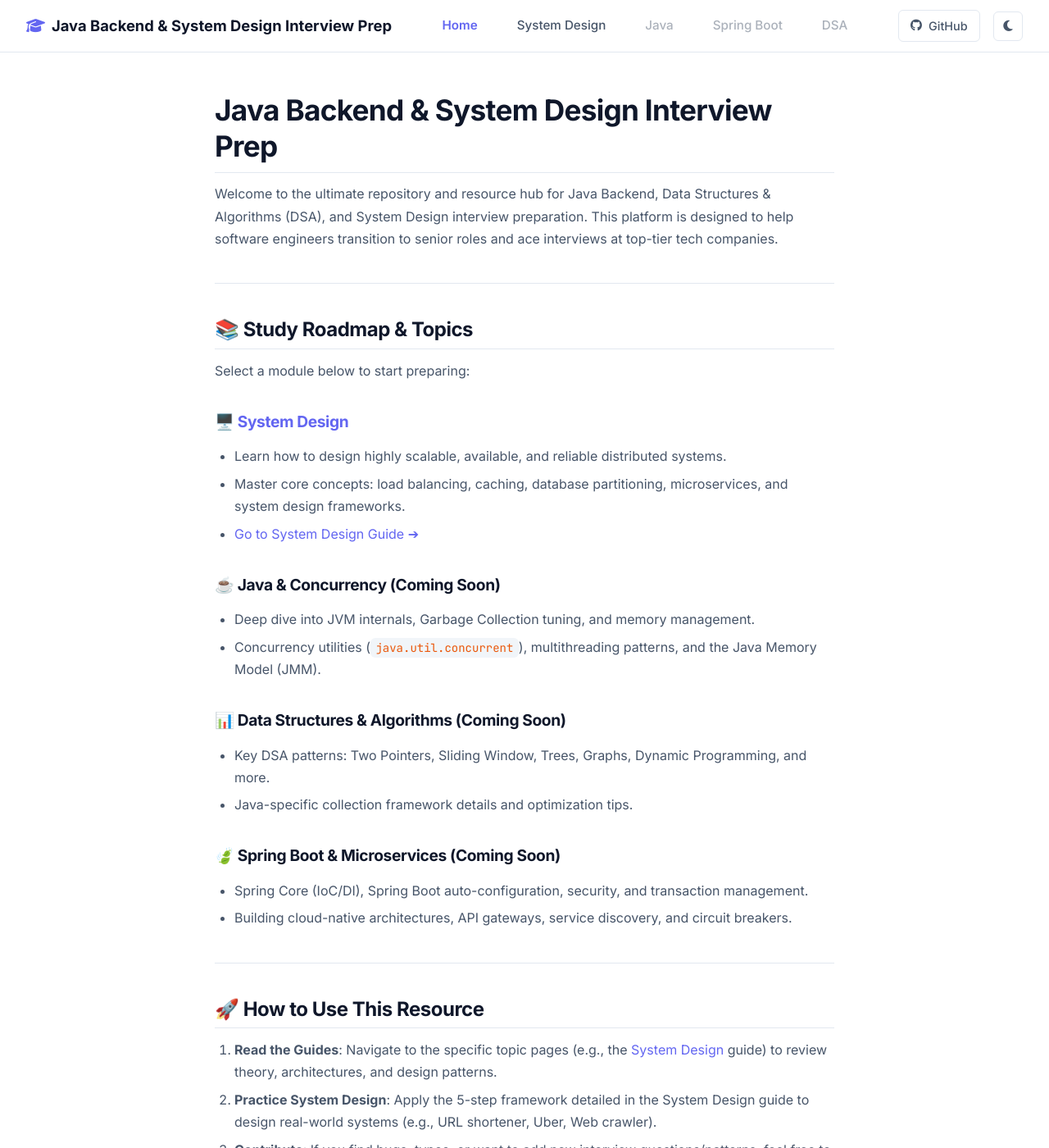
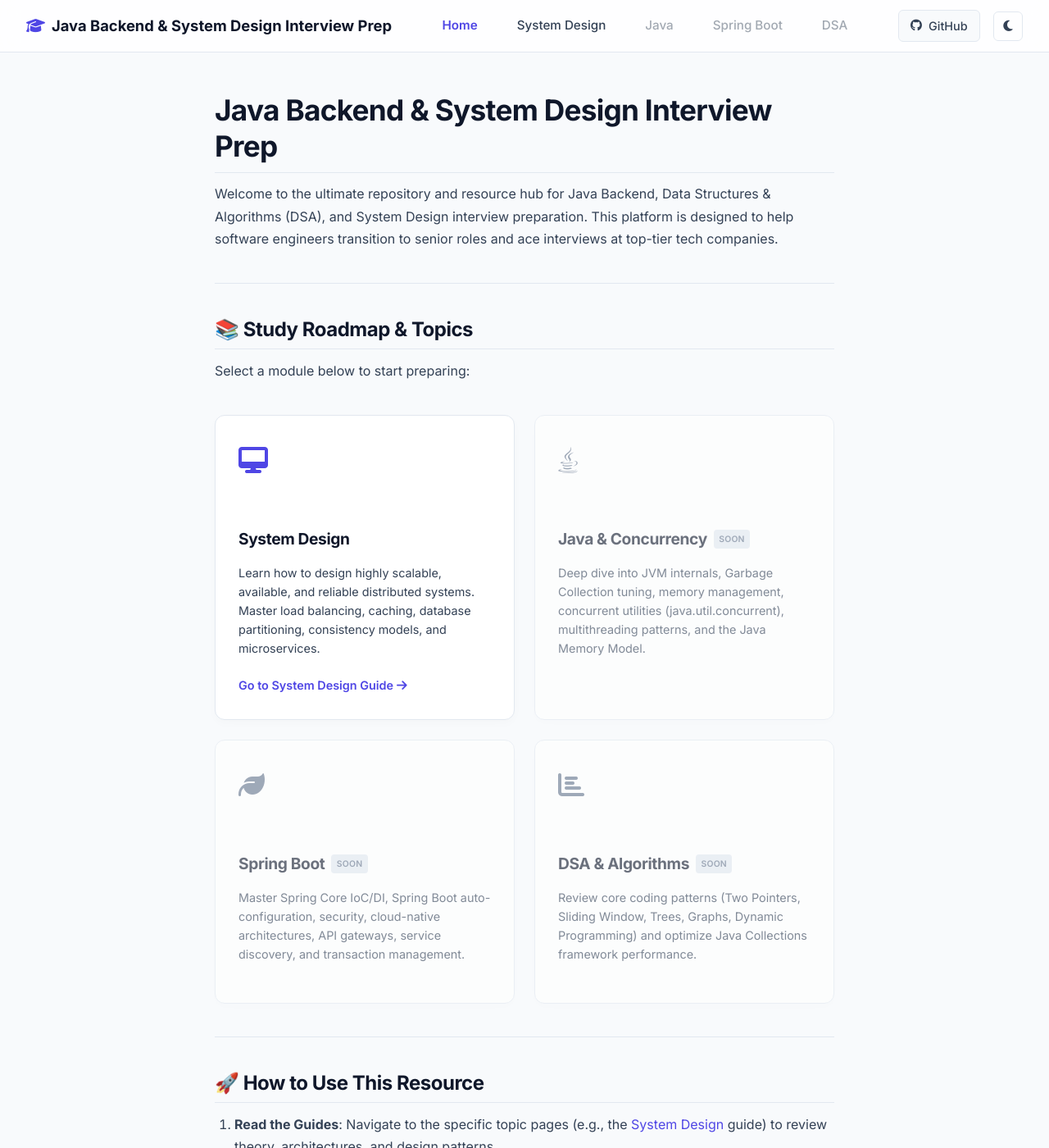
Before and after one commit to shouvik126/java-dsa-system-design-interview, a Jekyll site: the page built from README.md, in a window 1280 px wide and 1400 px high. Shown: the whole window at 82% size. Built offline with Jekyll 4.4.1, drawn with Linux system fonts in a browser that asks for light colours; some of the changed text lies outside the part shown.

Commit message:
improved style

```diff
--- a/README.md
+++ b/README.md
@@ -14,22 +14,40 @@ Welcome to the ultimate repository and resource hub for Java Backend, Data Struc
 
 Select a module below to start preparing:
 
-### 🖥️ [System Design](./System-Design/)
-*   Learn how to design highly scalable, available, and reliable distributed systems.
-*   Master core concepts: load balancing, caching, database partitioning, microservices, and system design frameworks.
-*   [Go to System Design Guide ➔](./System-Design/)
+<div class="topic-grid">
+  <a href="./System-Design/" class="topic-card">
+    <div class="topic-card-icon"><i class="fas fa-desktop"></i></div>
+    <div class="topic-card-content">
+      <h3 class="topic-card-title">System Design</h3>
+      <p class="topic-card-description">Learn how to design highly scalable, available, and reliable distributed systems. Master load balancing, caching, database partitioning, consistency models, and microservices.</p>
+      <span class="topic-card-link">Go to System Design Guide <i class="fas fa-arrow-right"></i></span>
+    </div>
+  </a>
 
-### ☕ Java & Concurrency (Coming Soon)
-*   Deep dive into JVM internals, Garbage Collection tuning, and memory management.
-*   Concurrency utilities (`java.util.concurrent`), multithreading patterns, and the Java Memory Model (JMM).
+  <div class="topic-card disabled">
+    <div class="topic-card-icon"><i class="fab fa-java"></i></div>
+    <div class="topic-card-content">
+      <h3 class="topic-card-title">Java & Concurrency <span class="badge badge-soon">Soon</span></h3>
+      <p class="topic-card-description">Deep dive into JVM internals, Garbage Collection tuning, memory management, concurrent utilities (java.util.concurrent), multithreading patterns, and the Java Memory Model.</p>
+    </div>
+  </div>
 
-### 📊 Data Structures & Algorithms (Coming Soon)
-*   Key DSA patterns: Two Pointers, Sliding Window, Trees, Graphs, Dynamic Programming, and more.
-*   Java-specific collection framework details and optimization tips.
+  <div class="topic-card disabled">
+    <div class="topic-card-icon"><i class="fas fa-leaf"></i></div>
+    <div class="topic-card-content">
+      <h3 class="topic-card-title">Spring Boot <span class="badge badge-soon">Soon</span></h3>
+      <p class="topic-card-description">Master Spring Core IoC/DI, Spring Boot auto-configuration, security, cloud-native architectures, API gateways, service discovery, and transaction management.</p>
+    </div>
+  </div>
 
-### 🍃 Spring Boot & Microservices (Coming Soon)
-*   Spring Core (IoC/DI), Spring Boot auto-configuration, security, and transaction management.
-*   Building cloud-native architectures, API gateways, service discovery, and circuit breakers.
+  <div class="topic-card disabled">
+    <div class="topic-card-icon"><i class="fas fa-chart-bar"></i></div>
+    <div class="topic-card-content">
+      <h3 class="topic-card-title">DSA & Algorithms <span class="badge badge-soon">Soon</span></h3>
+      <p class="topic-card-description">Review core coding patterns (Two Pointers, Sliding Window, Trees, Graphs, Dynamic Programming) and optimize Java Collections framework performance.</p>
+    </div>
+  </div>
+</div>
 
 ---
 
@@ -41,5 +59,5 @@ Select a module below to start preparing:
 
 ---
 
-## 🎨 GitHub Pages Site Theme
-This site is fully optimized to be built with Jekyll and served via **GitHub Pages**. We use the clean, responsive `jekyll-theme-cayman` layout to present all markdown content as a polished documentation website.
+## 🎨 Developer-Centric Study Portal
+This site is built as a custom developer prep portal. Optimized to render cleanly as a premium documentation website, it supports dark mode toggle, keyboard navigation, and responsive layouts.
--- a/_layouts/default.html
+++ b/_layouts/default.html
@@ -4,6 +4,7 @@
 {% endif %}
 <!DOCTYPE html>
 <html lang="en-US">
+
 <head>
   <meta charset="UTF-8">
   <meta http-equiv="X-UA-Compatible" content="IE=edge">
@@ -13,11 +14,13 @@
   <link rel="stylesheet" href="{{ '/assets/css/style.css' | relative_url }}">
   <link rel="preconnect" href="https://fonts.googleapis.com">
   <link rel="preconnect" href="https://fonts.gstatic.com" crossorigin>
-    <link href="https://fonts.googleapis.com/css2?family=Inter:wght@300;400;500;600;700&family=JetBrains+Mono:wght@400;500&display=swap" rel="stylesheet">
+  <link
+    href="https://fonts.googleapis.com/css2?family=Inter:wght@300;400;500;600;700&family=JetBrains+Mono:wght@400;500&display=swap"
+    rel="stylesheet">
   <link rel="stylesheet" href="https://cdnjs.cloudflare.com/ajax/libs/font-awesome/6.4.0/css/all.min.css">
   <!-- Inline Theme Script to prevent flash of light theme -->
   <script>
-      (function() {
+    (function () {
       const savedTheme = localStorage.getItem('theme') || 'light';
       if (savedTheme === 'dark') {
         document.documentElement.classList.add('dark-theme');
@@ -25,6 +28,7 @@
     })();
   </script>
 </head>
+
 <body>
   <!-- Top Navigation Bar -->
   <nav class="navbar">
@@ -38,7 +42,8 @@
         <a href="{{ '/' | relative_url }}" class="nav-item {% if page.url == '/' %}active{% endif %}">
           Home
         </a>
-          <a href="{{ '/System-Design/' | relative_url }}" class="nav-item {% if page.url contains '/System-Design/' %}active{% endif %}">
+        <a href="{{ '/System-Design/' | relative_url }}"
+          class="nav-item {% if page.url contains '/System-Design/' %}active{% endif %}">
           System Design
         </a>
         <a href="#" class="nav-item disabled" title="Coming Soon">
@@ -54,7 +59,8 @@
 
       <!-- Right Side Nav Actions -->
       <div class="nav-actions">
-          <a href="https://github.com/shouvik126/java-dsa-system-design-interview" class="btn btn-github" target="_blank" title="View on GitHub">
+        <a href="https://github.com/shouvik126/java-dsa-system-design-interview" class="btn btn-github" target="_blank"
+          title="View on GitHub">
           <i class="fab fa-github"></i> <span>GitHub</span>
         </a>
         <button id="themeToggle" class="theme-toggle-btn" aria-label="Toggle Dark Theme">
@@ -88,7 +94,8 @@
         {% if page.url contains '/System-Design/' %}
         <div class="sidebar-section">
           <h3 class="sidebar-heading">
-              <a href="{{ '/System-Design/' | relative_url }}" class="{% if page.url == '/System-Design/' %}active{% endif %}">
+            <a href="{{ '/System-Design/' | relative_url }}"
+              class="{% if page.url == '/System-Design/' %}active{% endif %}">
               System Design
             </a>
           </h3>
@@ -100,23 +107,27 @@
               </div>
               <ul class="sub-tree">
                 <li>
-                    <a href="{{ '/System-Design/1-introduction-to-system-design-interview/why-system-design-interview/' | relative_url }}" class="{% if page.url contains 'why-system-design-interview' %}active-link{% endif %}">
+                  <a href="{{ '/System-Design/1-introduction-to-system-design-interview/why-system-design-interview/' | relative_url }}"
+                    class="{% if page.url contains 'why-system-design-interview' %}active-link{% endif %}">
                     Why System Design Interview
                   </a>
                 </li>
                 <li>
-                    <a href="{{ '/System-Design/1-introduction-to-system-design-interview/functional-vs-non-functional-requirements/' | relative_url }}" class="{% if page.url contains 'functional-vs-non-functional-requirements' %}active-link{% endif %}">
-                      Functional vs. Non-Functional
+                  <a href="{{ '/System-Design/1-introduction-to-system-design-interview/functional-vs-non-functional-requirements/' | relative_url }}"
+                    class="{% if page.url contains 'functional-vs-non-functional-requirements' %}active-link{% endif %}">
+                    Functional vs. Non-Functional Requirements
                   </a>
                 </li>
                 <li>
-                    <a href="{{ '/System-Design/1-introduction-to-system-design-interview/back-of-the-envelope-estimations/' | relative_url }}" class="{% if page.url contains 'back-of-the-envelope-estimations' %}active-link{% endif %}">
-                      Back-of-the-Envelope
+                  <a href="{{ '/System-Design/1-introduction-to-system-design-interview/back-of-the-envelope-estimations/' | relative_url }}"
+                    class="{% if page.url contains 'back-of-the-envelope-estimations' %}active-link{% endif %}">
+                    Back-of-the-Envelope Estimations
                   </a>
                 </li>
                 <li>
-                    <a href="{{ '/System-Design/1-introduction-to-system-design-interview/things-to-avoid-during-system-design-interview/' | relative_url }}" class="{% if page.url contains 'things-to-avoid-during-system-design-interview' %}active-link{% endif %}">
-                      Things to Avoid
+                  <a href="{{ '/System-Design/1-introduction-to-system-design-interview/things-to-avoid-during-system-design-interview/' | relative_url }}"
+                    class="{% if page.url contains 'things-to-avoid-during-system-design-interview' %}active-link{% endif %}">
+                    Things to Avoid During System Design Interview
                   </a>
                 </li>
               </ul>
@@ -242,13 +253,13 @@
     const sidebarMenu = document.getElementById('sidebarMenu');
 
     if (sidebarToggle && sidebarMenu) {
-        sidebarToggle.addEventListener('click', function(e) {
+      sidebarToggle.addEventListener('click', function (e) {
         e.stopPropagation();
         sidebarMenu.classList.toggle('open');
       });
     }
 
-      document.addEventListener('click', function(event) {
+    document.addEventListener('click', function (event) {
       if (sidebarMenu && sidebarMenu.classList.contains('open') && !sidebarMenu.contains(event.target)) {
         sidebarMenu.classList.remove('open');
       }
@@ -267,7 +278,7 @@
         group.classList.add('collapsed');
       }
 
-        header.addEventListener('click', function() {
+      header.addEventListener('click', function () {
         group.classList.toggle('collapsed');
       });
     });
@@ -296,4 +307,5 @@
     if (toggleBtnMobile) toggleBtnMobile.addEventListener('click', toggleTheme);
   </script>
 </body>
+
 </html>
--- a/assets/css/style.css
+++ b/assets/css/style.css
@@ -3,20 +3,24 @@
    ========================================================================== */
 :root {
   /* Light Theme Palette */
-  --bg-color: #ffffff;
-  --bg-sidebar: #f8fafc;
-  --border-color: #e2e8f0;
-  --text-primary: #0f172a;
-  --text-secondary: #475569;
-  --text-muted: #94a3b8;
+  --bg-color: #f8fafc;             /* Slate 50 */
+  --bg-content: #ffffff;
+  --bg-sidebar: #ffffff;
+  --bg-navbar: rgba(255, 255, 255, 0.8);
+  --border-color: #e2e8f0;         /* Slate 200 */
+  --text-primary: #0f172a;         /* Slate 900 */
+  --text-secondary: #334155;       /* Slate 700 */
+  --text-muted: #64748b;           /* Slate 500 */
 
-  --brand-color: #6366f1;          /* Modern Indigo */
-  --brand-hover: #4f46e5;
-  --brand-light: #e0e7ff;
+  --brand-color: #4f46e5;          /* Vibrant Indigo 600 */
+  --brand-hover: #4338ca;          /* Indigo 700 */
+  --brand-light: #e0e7ff;          /* Indigo 100 */
+  --brand-gradient: linear-gradient(135deg, #4f46e5 0%, #7c3aed 100%);
+  --brand-glow: rgba(79, 70, 229, 0.12);
 
-  --code-bg: #f1f5f9;
-  --code-color: #ea580c;           /* clean dark orange */
-  --blockquote-bg: #f8fafc;
+  --code-bg: rgba(79, 70, 229, 0.05);
+  --code-color: #4f46e5;
+  --blockquote-bg: #f1f5f9;
   --blockquote-border: #cbd5e1;
 
   --font-sans: 'Inter', -apple-system, BlinkMacSystemFont, "Segoe UI", Roboto, Helvetica, Arial, sans-serif;
@@ -27,21 +31,25 @@
    DARK THEME OVERRIDES
    ========================================================================== */
 .dark-theme {
-  --bg-color: #09090b;             /* Zinc 950 */
-  --bg-sidebar: #0c0c0e;           /* Slighly darker sidebar */
-  --border-color: #27272a;         /* Zinc 800 */
-  --text-primary: #f4f4f5;         /* Zinc 100 */
-  --text-secondary: #a1a1aa;       /* Zinc 400 */
-  --text-muted: #52525b;           /* Zinc 600 */
+  --bg-color: #0b0f19;             /* Space Navy */
+  --bg-content: #111827;           /* Slate 900 */
+  --bg-sidebar: #070a13;           /* Deeper Space Navy */
+  --bg-navbar: rgba(11, 15, 25, 0.8);
+  --border-color: #1e293b;         /* Slate 800 */
+  --text-primary: #f8fafc;         /* Slate 50 */
+  --text-secondary: #cbd5e1;       /* Slate 300 */
+  --text-muted: #64748b;           /* Slate 500 */
 
-  --brand-color: #818cf8;          /* Light Indigo */
-  --brand-hover: #6366f1;
+  --brand-color: #6366f1;          /* Indigo 500 */
+  --brand-hover: #818cf8;          /* Indigo 400 */
   --brand-light: #1e1b4b;          /* Deep Indigo Background */
+  --brand-gradient: linear-gradient(135deg, #6366f1 0%, #a855f7 100%);
+  --brand-glow: rgba(99, 102, 241, 0.2);
 
-  --code-bg: #18181b;              /* Zinc 900 */
-  --code-color: #f97316;           /* Bright orange */
-  --blockquote-bg: #18181b;
-  --blockquote-border: #3f3f46;
+  --code-bg: rgba(99, 102, 241, 0.1);
+  --code-color: #a5b4fc;
+  --blockquote-bg: #111827;
+  --blockquote-border: #1e293b;
 }
 
 /* ==========================================================================
@@ -82,10 +90,12 @@ a:hover {
   left: 0;
   right: 0;
   height: 64px;
-  background-color: var(--bg-color);
+  background-color: var(--bg-navbar);
+  backdrop-filter: blur(12px);
+  -webkit-backdrop-filter: blur(12px);
   border-bottom: 1px solid var(--border-color);
   z-index: 100;
-  transition: background-color 0.2s ease, border-color 0.2s ease;
+  transition: background-color 0.3s ease, border-color 0.3s ease;
 }
 
 .nav-container {
@@ -205,12 +215,15 @@ a:hover {
   left: 0;
   right: 0;
   height: 56px;
-  background-color: var(--bg-color);
+  background-color: var(--bg-navbar);
+  backdrop-filter: blur(12px);
+  -webkit-backdrop-filter: blur(12px);
   border-bottom: 1px solid var(--border-color);
   padding: 0 1rem;
   align-items: center;
   justify-content: space-between;
   z-index: 100;
+  transition: background-color 0.3s ease, border-color 0.3s ease;
 }
 
 .mobile-btn {
@@ -379,19 +392,22 @@ a:hover {
   display: block;
   font-size: 0.9rem;
   color: var(--text-secondary);
-  padding: 0.2rem 0.5rem;
-  border-radius: 4px;
+  padding: 0.3rem 0.6rem;
+  border-radius: 6px;
+  transition: all 0.2s cubic-bezier(0.4, 0, 0.2, 1);
 }
 
 .sub-tree a:hover {
-  color: var(--text-primary);
-  background-color: var(--border-color);
+  color: var(--brand-color);
+  background-color: var(--bg-color);
+  transform: translateX(4px);
 }
 
 .sub-tree a.active-link {
   color: var(--brand-color);
   background-color: var(--brand-light);
   font-weight: 600;
+  box-shadow: inset 0 0 0 1px rgba(99, 102, 241, 0.08);
 }
 
 .badge {
@@ -480,21 +496,24 @@ a:hover {
 /* Code Snippets */
 .markdown-body code {
   font-family: var(--font-mono);
-  font-size: 0.875rem;
+  font-size: 0.85em;
   background-color: var(--code-bg);
-  padding: 0.2rem 0.4rem;
+  padding: 0.18rem 0.4rem;
   border-radius: 6px;
   color: var(--code-color);
-  transition: background-color 0.2s ease;
+  border: 1px solid rgba(99, 102, 241, 0.12);
+  transition: all 0.2s ease;
+  word-break: break-word;
 }
 
 .markdown-body pre {
-  background-color: #0f172a; /* keep code blocks dark for visual consistency */
-  border-radius: 8px;
-  padding: 1.25rem;
-  margin-bottom: 1.5rem;
+  background-color: #0d1117;
+  border-radius: 12px;
+  padding: 1.5rem;
+  margin-bottom: 1.75rem;
   overflow-x: auto;
-  border: 1px solid rgba(255,255,255,0.05);
+  border: 1px solid var(--border-color);
+  box-shadow: 0 4px 20px rgba(0, 0, 0, 0.1);
 }
 
 .markdown-body pre code {
@@ -503,18 +522,20 @@ a:hover {
   padding: 0;
   border-radius: 0;
   font-size: 0.85rem;
-  line-height: 1.5;
+  line-height: 1.6;
+  border: none;
 }
 
 /* Blockquotes */
 .markdown-body blockquote {
-  padding: 1rem 1.25rem;
+  padding: 1.25rem 1.5rem;
   border-left: 4px solid var(--brand-color);
   background-color: var(--blockquote-bg);
-  border-radius: 0 8px 8px 0;
+  border-radius: 8px;
   color: var(--text-secondary);
-  margin-bottom: 1.5rem;
-  transition: background-color 0.2s ease;
+  margin-bottom: 1.75rem;
+  box-shadow: 0 2px 8px rgba(0, 0, 0, 0.02);
+  transition: all 0.2s ease;
 }
 
 .markdown-body blockquote p:last-child {
@@ -700,3 +721,115 @@ a:hover {
     min-width: 100%;
   }
 }
+
+/* ==========================================================================
+   HOMEPAGE INTERACTIVE TOPIC GRID CARDS
+   ========================================================================== */
+.topic-grid {
+  display: grid;
+  grid-template-columns: repeat(auto-fit, minmax(280px, 1fr));
+  gap: 1.5rem;
+  margin: 2.5rem 0;
+}
+
+.topic-card {
+  display: flex;
+  flex-direction: column;
+  padding: 1.75rem;
+  background-color: var(--bg-content);
+  border: 1px solid var(--border-color);
+  border-radius: 12px;
+  text-decoration: none;
+  color: inherit;
+  transition: all 0.3s cubic-bezier(0.4, 0, 0.2, 1);
+  position: relative;
+  overflow: hidden;
+  box-shadow: 0 4px 12px rgba(0, 0, 0, 0.02);
+}
+
+.topic-card::before {
+  content: '';
+  position: absolute;
+  top: 0;
+  left: 0;
+  width: 100%;
+  height: 4px;
+  background: var(--brand-gradient);
+  opacity: 0;
+  transition: opacity 0.3s ease;
+}
+
+.topic-card:hover:not(.disabled) {
+  transform: translateY(-4px);
+  border-color: var(--brand-color);
+  box-shadow: 0 12px 30px var(--brand-glow);
+  background-color: var(--bg-sidebar);
+}
+
+.topic-card:hover::before {
+  opacity: 1;
+}
+
+.topic-card.disabled {
+  opacity: 0.6;
+  cursor: not-allowed;
+}
+
+.topic-card-icon {
+  font-size: 2rem;
+  color: var(--brand-color);
+  margin-bottom: 1.25rem;
+  transition: transform 0.3s ease;
+}
+
+.topic-card:hover:not(.disabled) .topic-card-icon {
+  transform: scale(1.1);
+}
+
+.topic-card.disabled .topic-card-icon {
+  color: var(--text-muted);
+}
+
+.topic-card-title {
+  font-size: 1.15rem;
+  font-weight: 700;
+  margin-bottom: 0.5rem;
+  color: var(--text-primary);
+  display: flex;
+  align-items: center;
+  gap: 0.5rem;
+}
+
+.topic-card-description {
+  font-size: 0.9rem;
+  color: var(--text-secondary);
+  line-height: 1.6;
+  margin-bottom: 1.25rem;
+  flex-grow: 1;
+}
+
+.topic-card-link {
+  font-size: 0.9rem;
+  font-weight: 600;
+  color: var(--brand-color);
+  display: inline-flex;
+  align-items: center;
+  gap: 0.25rem;
+}
+
+.topic-card-link i {
+  transition: transform 0.2s ease;
+}
+
+.topic-card:hover .topic-card-link i {
+  transform: translateX(4px);
+}
+
+/* Badge Soon */
+.badge.badge-soon {
+  background-color: var(--border-color);
+  color: var(--text-muted);
+  font-size: 0.65rem;
+  padding: 0.15rem 0.4rem;
+  border-radius: 4px;
+}
```
Lines whose indentation alone changed are shown as unchanged.
